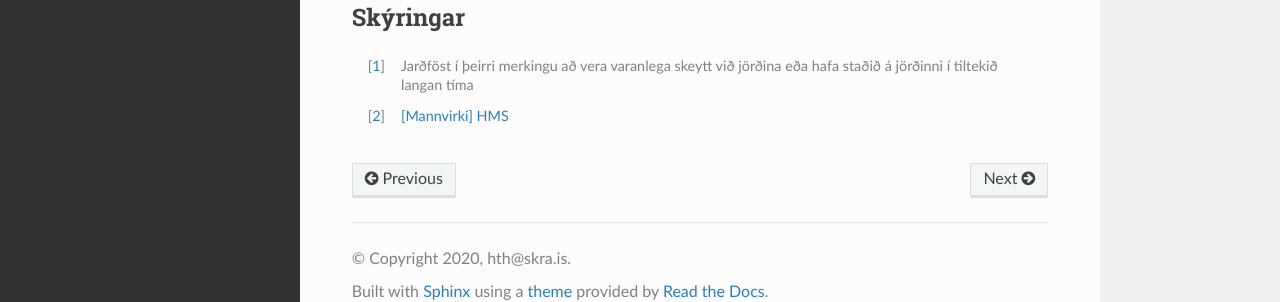
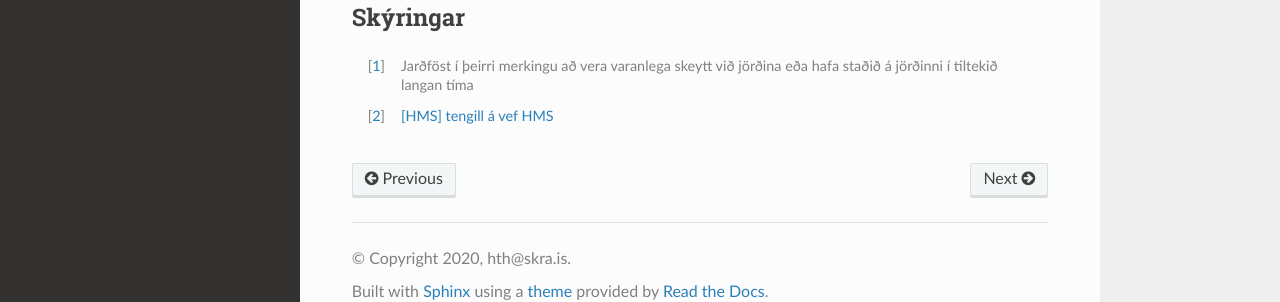
Before and after one commit to hthl/Mannvirkjaskra, a Sphinx documentation site: the page built from source/mannvirki.rst, in a window 1280 px wide and 900 px high, scrolled down 719 px. Shown: the part 573-875 px from the top of the window. Built offline with Sphinx 7.4.7 and the Read the Docs theme 2.0.0, drawn with Linux system fonts in a browser that asks for light colours.

Commit message:
Update mannvirki.rst

```diff
--- a/source/mannvirki.rst
+++ b/source/mannvirki.rst
@@ -46,6 +46,6 @@ Mannvirki samanstendur af Mannvirkishlutum
 Skýringar
 ---------
 .. [#] Jarðföst í þeirri merkingu að vera varanlega skeytt við jörðina eða hafa staðið á jörðinni í tiltekið langan tíma
-.. [#] `[Mannvirki] HMS`_
+.. [#] `[HMS] tengill á vef HMS`_
 
-.. _`[Mannvirki] HMS`: http://www.mannvirkjastofnun.is/byggingar/spurningar-og-svor-um-byggingamal/hvad-er-mannvirki/
+.. _`[HMS] tengill á vef HMS`: http://www.mannvirkjastofnun.is/byggingar/spurningar-og-svor-um-byggingamal/hvad-er-mannvirki/
```
